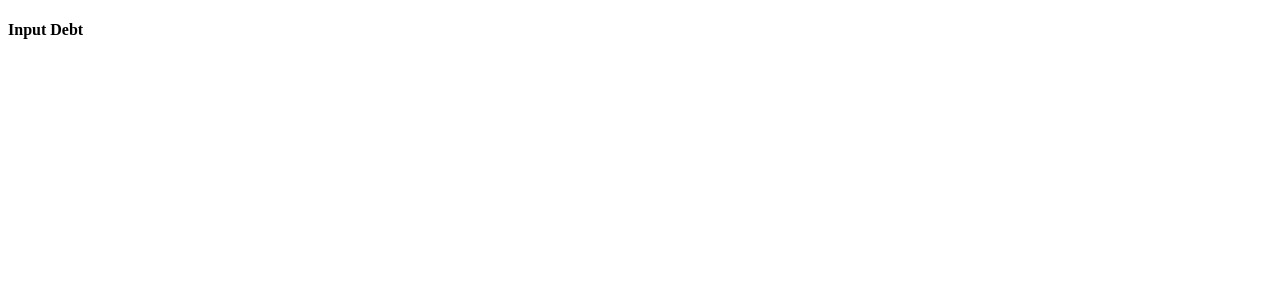
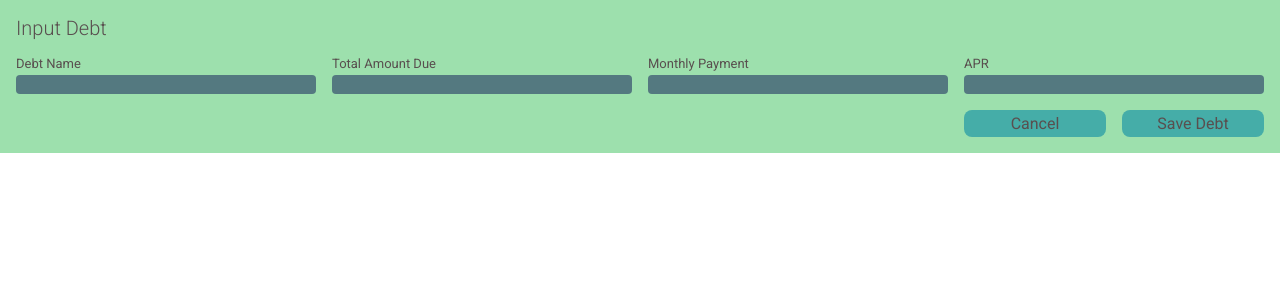
Before and after one commit to FinestGit/DebtPaydownPredictor, a React (Vite) app: page / in a window 1280 px wide. Shown: the top 300 px of the page. Built offline with nearby package versions, Linux system fonts and the light colour scheme.

Commit message:
Debt Input Component Initial Setup (#1)
* Completed initial title with styling of Debt Input Component

* Created initial input component for debt name

* Debt Input Component initial version complete

```diff
--- a/index.html
+++ b/index.html
@@ -5,6 +5,12 @@
     <link rel="icon" type="image/svg+xml" href="/vite.svg" />
     <meta name="viewport" content="width=device-width, initial-scale=1.0" />
     <title>Vite + React + TS</title>
+    <link rel="preconnect" href="https://fonts.googleapis.com" />
+    <link rel="preconnect" href="https://fonts.gstatic.com" crossorigin />
+    <link
+      href="https://fonts.googleapis.com/css2?family=Roboto:ital,wght@0,100;0,300;0,400;0,500;1,100;1,300;1,400;1,500&display=swap"
+      rel="stylesheet"
+    />
   </head>
   <body>
     <div id="root"></div>
--- a/src/components/DebtInputComponent.tsx
+++ b/src/components/DebtInputComponent.tsx
@@ -2,14 +2,27 @@ import "../styles/DebtInputComponent.scss";
 
 function DebtInputComponent() {
   return (
-    <div className="debt-input-container">
-      <h4 className="debt-input-title">Input Debt</h4>
-      {/* Debt Name Input */}
-      {/* Total Amount Due Input */}
-      {/* Monthly Payment Input */}
-      {/* APR Input */}
-      {/* Cancel Button */}
-      {/* Save Button */}
+    <div className="debt-input-component-container">
+      <h4 className="debt-input-component-title">Input Debt</h4>
+      <div className="debt-name-input">
+        <label>Debt Name</label>
+        <input></input>
+      </div>
+      <div className="debt-total-due-input">
+        <label>Total Amount Due</label>
+        <input></input>
+      </div>
+      <div className="debt-monthly-payment-input">
+        <label>Monthly Payment</label>
+        <input></input>
+      </div>
+      <div className="debt-apr-input">
+        <label>APR</label>
+        <input></input>
+      </div>
+      <div className="debt-input-spacer"></div>
+      <button className="debt-input-cancel">Cancel</button>
+      <button className="debt-input-save">Save Debt</button>
     </div>
   );
 }
--- a/src/main.tsx
+++ b/src/main.tsx
@@ -1,3 +1,4 @@
+import "./styles/index.scss";
 import React from "react";
 import ReactDOM from "react-dom/client";
 import App from "./App";
--- a/src/styles/DebtInputComponent.scss
+++ b/src/styles/DebtInputComponent.scss
@@ -0,0 +1,134 @@
+@use "sass:color";
+@use "colors";
+
+.debt-input-component-container {
+  padding: 1em;
+  display: grid;
+  grid-gap: 1em;
+  grid-template-columns: repeat(8, 1fr);
+  width: 100vw;
+  background-color: colors.$modal-background-color-1;
+
+  .debt-input-component-title {
+    font-weight: 300;
+    font-size: 20px;
+    color: colors.$font-color-1;
+    grid-column-start: 1;
+    grid-column-end: 9;
+  }
+
+  .debt-name-input {
+    grid-column-start: span 2;
+    display: grid;
+    grid-template-rows: repeat(2, 1fr);
+
+    label {
+      grid-row-start: 1;
+      font-size: 13px;
+      color: colors.$font-color-1;
+    }
+
+    input {
+      grid-row-start: 2;
+      border: none;
+      border-radius: 4px;
+      background-color: colors.$input-color-1;
+    }
+  }
+
+  .debt-total-due-input {
+    grid-column-start: span 2;
+    display: grid;
+    grid-template-rows: repeat(2, 1fr);
+
+    label {
+      grid-row-start: 1;
+      font-size: 13px;
+      color: colors.$font-color-1;
+    }
+
+    input {
+      grid-row-start: 2;
+      border: none;
+      border-radius: 4px;
+      background-color: colors.$input-color-1;
+    }
+  }
+
+  .debt-monthly-payment-input {
+    grid-column-start: span 2;
+    display: grid;
+    grid-template-rows: repeat(2, 1fr);
+
+    label {
+      grid-row-start: 1;
+      font-size: 13px;
+      color: colors.$font-color-1;
+    }
+
+    input {
+      grid-row-start: 2;
+      border: none;
+      border-radius: 4px;
+      background-color: colors.$input-color-1;
+    }
+  }
+
+  .debt-apr-input {
+    grid-column-start: span 2;
+    display: grid;
+    grid-template-rows: repeat(2, 1fr);
+
+    label {
+      grid-row-start: 1;
+      font-size: 13px;
+      color: colors.$font-color-1;
+    }
+
+    input {
+      grid-row-start: 2;
+      border: none;
+      border-radius: 4px;
+      background-color: colors.$input-color-1;
+    }
+  }
+
+  .debt-input-spacer {
+    grid-column-end: 7;
+  }
+
+  .debt-input-cancel {
+    padding: 0.25em;
+    border: none;
+    border-radius: 8px;
+    color: colors.$font-color-1;
+    background-color: colors.$button-color-1;
+
+    &:hover {
+      color: color.adjust(colors.$font-color-1, $whiteness: -20%);
+      background-color: color.adjust(colors.$button-color-1, $lightness: -15%);
+    }
+
+    &:active {
+      color: color.adjust(colors.$font-color-1, $whiteness: -5%);
+      background-color: color.adjust(colors.$button-color-1, $lightness: -5%);
+    }
+  }
+
+  .debt-input-save {
+    border: none;
+    border-radius: 8px;
+    color: colors.$font-color-1;
+    background-color: colors.$button-color-1;
+
+    &:hover {
+      color: color.adjust(colors.$font-color-1, $whiteness: -20%);
+      background-color: color.adjust(colors.$button-color-1, $lightness: -15%);
+    }
+
+    &:active {
+      color: color.adjust(colors.$font-color-1, $whiteness: -5%);
+      background-color: color.adjust(colors.$button-color-1, $lightness: -5%);
+    }
+  }
+}
--- /dev/null
+++ b/src/styles/colors.scss
@@ -0,0 +1,4 @@
+$modal-background-color-1: #9de0ad;
+$input-color-1: #547980;
+$font-color-1: #594f4f;
+$button-color-1: #45ada8;
--- /dev/null
+++ b/src/styles/index.scss
@@ -0,0 +1,7 @@
+* {
+  box-sizing: border-box;
+  padding: 0;
+  margin: 0;
+  font-family: "Roboto", sans-serif;
+  font-size: 16px;
+}
```
